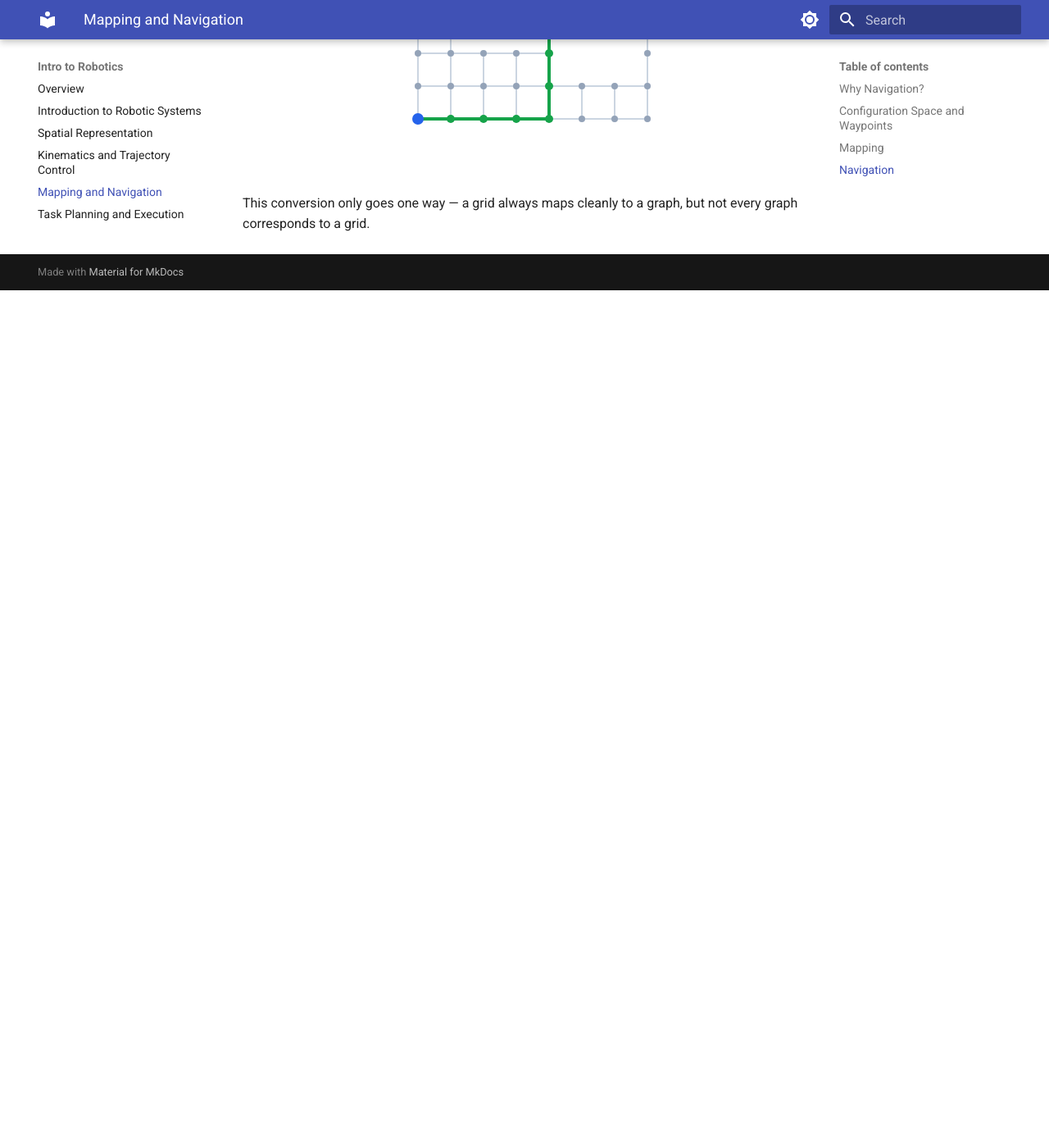
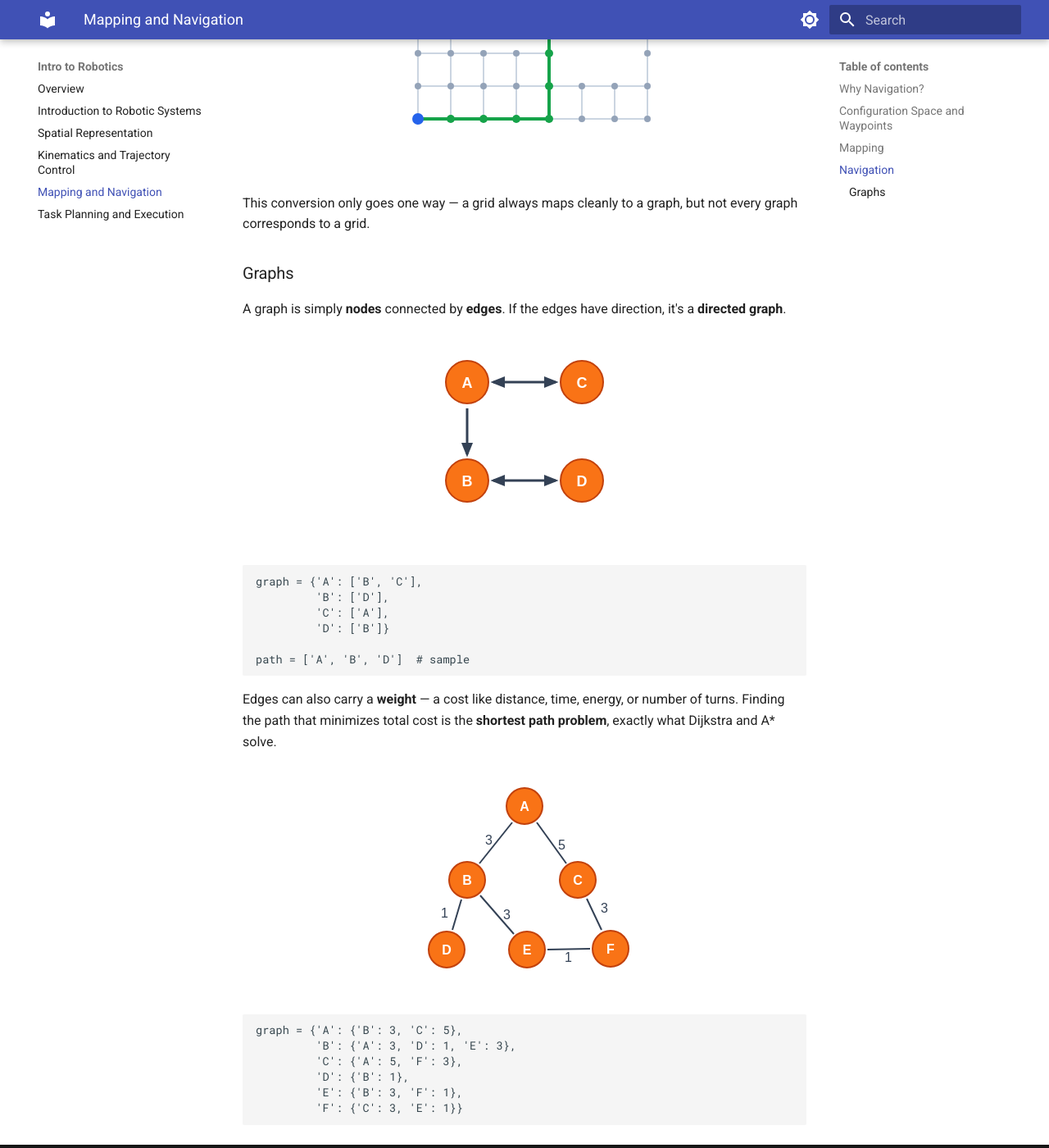
Before and after one commit to Kooroshoo/intro-to-robotics, an MkDocs documentation site: the page built from docs/04-mapping-and-navigation.md, in a window 1280 px wide and 1400 px high, scrolled down 5521 px. Shown: the whole window at 82% size. Built offline with MkDocs 1.6.1 and Material for MkDocs 9.7.7, drawn with Linux system fonts in a browser that asks for light colours; before the commit the page ends 5875 px from its top, so only the background shows below that.

Commit message:
update chapter 4

````diff
--- a/docs/04-mapping-and-navigation.md
+++ b/docs/04-mapping-and-navigation.md
@@ -94,3 +94,35 @@ Once we have the map, how do we get the waypoints? We can treat the grid as a gr
 </div>
 
 This conversion only goes one way — a grid always maps cleanly to a graph, but not every graph corresponds to a grid.
+
+### Graphs
+
+A graph is simply **nodes** connected by **edges**. If the edges have direction, it's a **directed graph**.
+
+<p markdown="1" style="text-align:center;">
+![A small directed graph: nodes A, B, C, D connected by edges, some one-way and some both ways](assets/images/directed_graph_example.svg)
+</p>
+
+```python
+graph = {'A': ['B', 'C'],
+         'B': ['D'],
+         'C': ['A'],
+         'D': ['B']}
+
+path = ['A', 'B', 'D']  # sample
+```
+
+Edges can also carry a **weight** — a cost like distance, time, energy, or number of turns. Finding the path that minimizes total cost is the **shortest path problem**, exactly what Dijkstra and A\* solve.
+
+<p markdown="1" style="text-align:center;">
+![A weighted graph: six nodes connected by edges, each labeled with its cost](assets/images/weighted_graph_example.svg)
+</p>
+
+```python
+graph = {'A': {'B': 3, 'C': 5},
+         'B': {'A': 3, 'D': 1, 'E': 3},
+         'C': {'A': 5, 'F': 3},
+         'D': {'B': 1},
+         'E': {'B': 3, 'F': 1},
+         'F': {'C': 3, 'E': 1}}
+```
````
Also changed, not shown: docs/assets/images/directed_graph_example.svg (added), docs/assets/images/dual_graph_example.svg (added), docs/assets/images/weighted_graph_example.svg (added).
